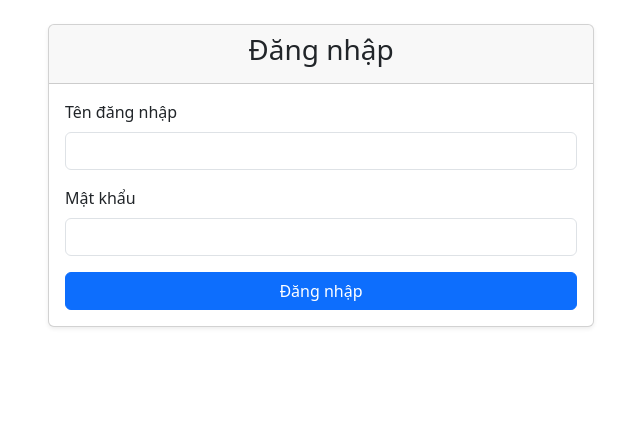
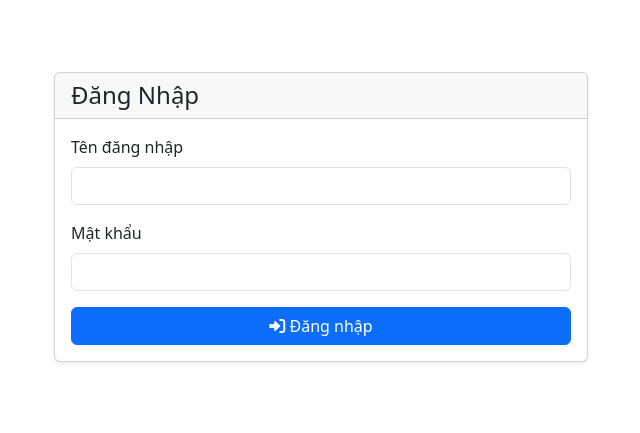
Before and after one commit to minhanh3110-svg/xuanhuong, a Flask app: page /login in a window 1280 px wide. Shown: the part 56-489 px from the top of the page, without its empty margins (319-959 px from the left). Run offline with Flask 3, Linux system fonts and the light colour scheme.

Commit message:
Update login.html

```diff
--- a/templates/login.html
+++ b/templates/login.html
@@ -1,16 +1,15 @@
 {% extends "base.html" %}
 
-{% block title %}Đăng nhập{% endblock %}
-
 {% block content %}
+<div class="container py-5">
     <div class="row justify-content-center">
         <div class="col-md-6">
             <div class="card">
                 <div class="card-header">
-                <h3 class="text-center">Đăng nhập</h3>
+                    <h4 class="mb-0">Đăng Nhập</h4>
                 </div>
                 <div class="card-body">
-                <form method="POST">
+                    <form method="post">
                         <div class="mb-3">
                             <label for="username" class="form-label">Tên đăng nhập</label>
                             <input type="text" class="form-control" id="username" name="username" required>
@@ -19,12 +18,24 @@
                             <label for="password" class="form-label">Mật khẩu</label>
                             <input type="password" class="form-control" id="password" name="password" required>
                         </div>
-                    <div class="d-grid">
-                        <button type="submit" class="btn btn-primary">Đăng nhập</button>
+
+                        {% if show_otp %}
+                        <div class="mb-3">
+                            <label for="otp_code" class="form-label">Mã xác thực OTP</label>
+                            <input type="text" class="form-control" id="otp_code" name="otp_code" required>
+                            <div class="form-text">
+                                Nhập mã 6 số từ ứng dụng Google Authenticator
                             </div>
+                        </div>
+                        {% endif %}
+
+                        <button type="submit" class="btn btn-primary w-100">
+                            <i class="fas fa-sign-in-alt"></i> Đăng nhập
+                        </button>
                     </form>
                 </div>
             </div>
         </div>
     </div>
+</div>
 {% endblock %}
```
Lines whose indentation alone changed are shown as unchanged.
